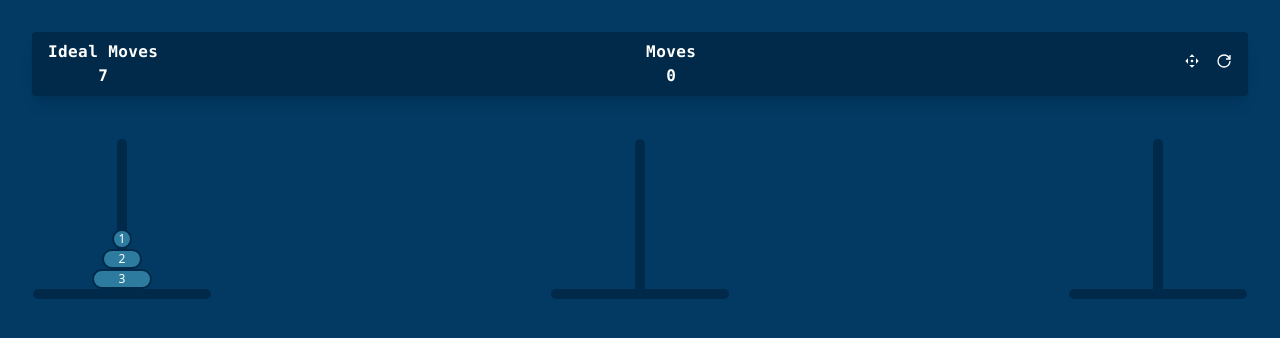
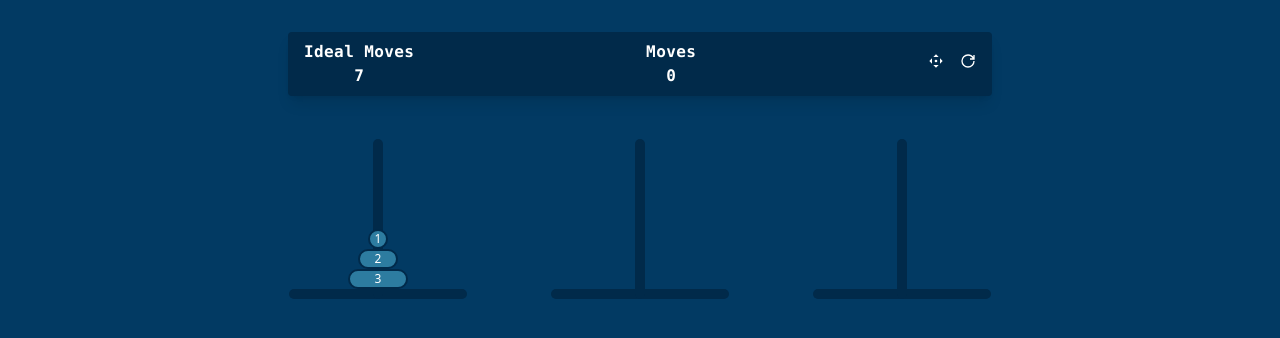
Before and after one commit to ivanvb/react-hanoi-tower, a React (Vite) app: page / in a window 1280 px wide. Shown: the top 338 px of the page. Built offline with nearby package versions, Linux system fonts and the light colour scheme.

Commit message:
chore: add container max-width

```diff
--- a/src/styles/tailwind.css
+++ b/src/styles/tailwind.css
@@ -9,6 +9,10 @@ body {
 
 #root {
     @apply flex flex-col min-h-screen text-white;
+}
+
+.container {
+    max-width: 768px;
 }
 
 .box {
```
